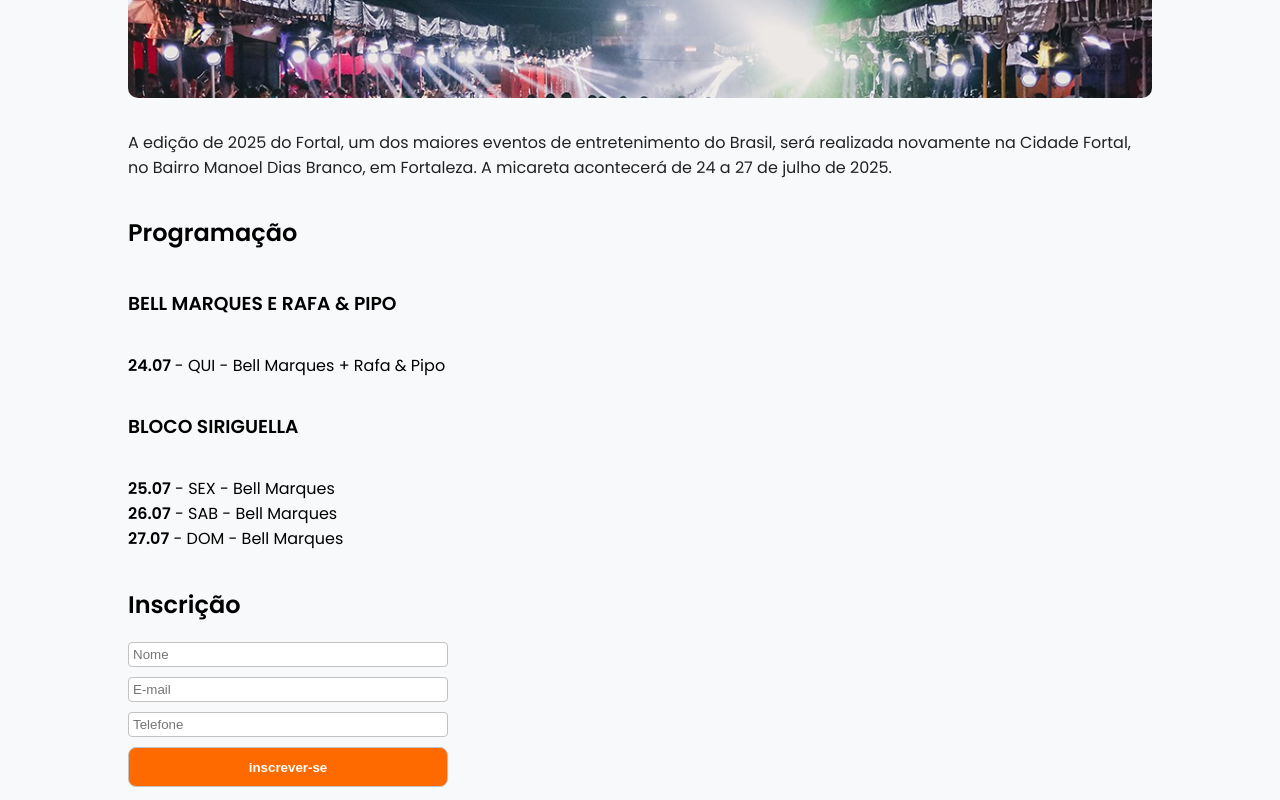
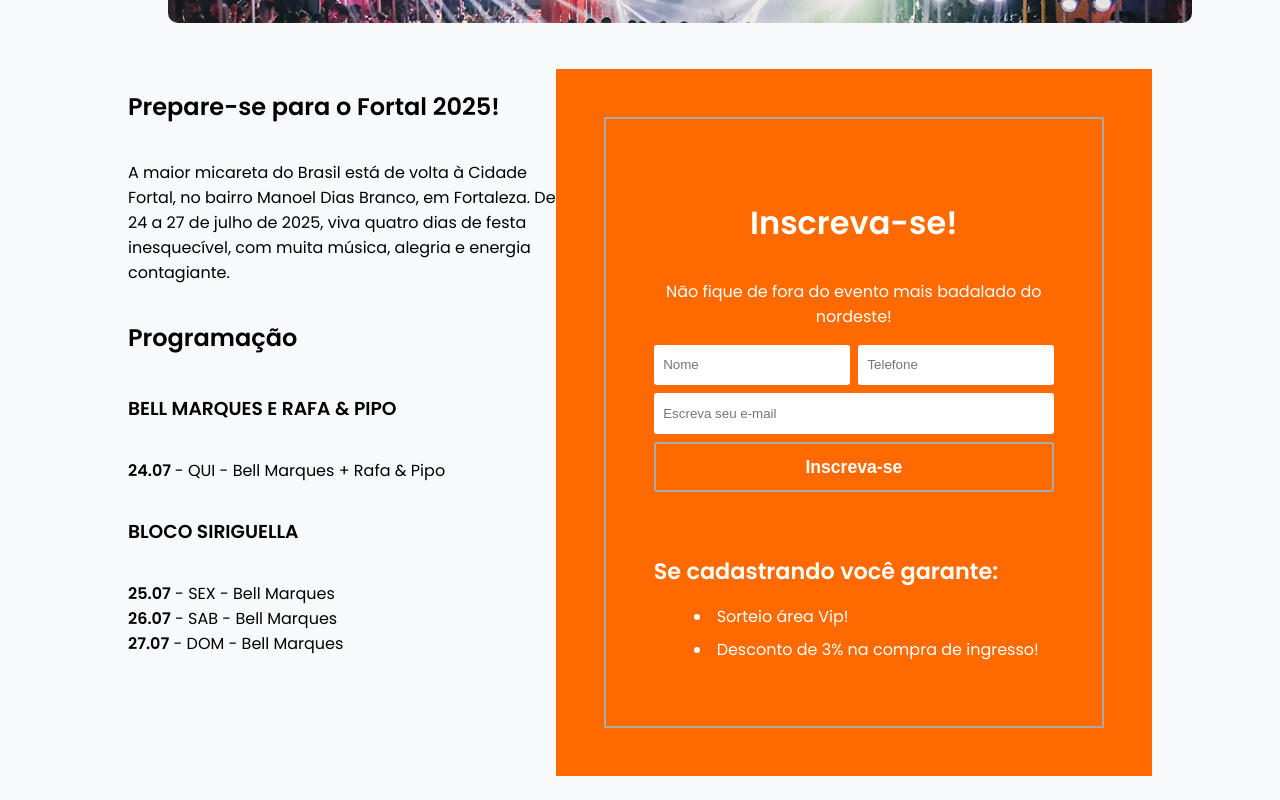
Before and after one commit to Rafaelmacie/Fortal2025, a plain HTML site: page index.html in a window 1280 px wide. Shown: the part 700-1500 px from the top of the page. Drawn offline with Linux system fonts and the light colour scheme.

Commit message:
realizando altera~cao visual no formulario, Keven goncalves

```diff
--- a/index.html
+++ b/index.html
@@ -14,13 +14,14 @@
     </header>
     <main>
     <article class="secao-sobre">
-        <h2>Sobre o evento</h2>
         <figure>
             <img src="images/Sobre.jpg" alt="Banner do evento de 2025"> <figcaption>Banner fortal 2025</figcaption>
         </figure>
-        <p>A edição de 2025 do Fortal, um dos maiores eventos de entretenimento do Brasil, será realizada novamente na Cidade Fortal, no Bairro Manoel Dias Branco, em Fortaleza. A micareta acontecerá de 24 a 27 de julho de 2025.</p>
     </article>
+    <div id="sub-container">
     <article class="programacao">
+        <h1>Prepare-se para o Fortal 2025!</h1>
+        <p>A maior micareta do Brasil está de volta à Cidade Fortal, no bairro Manoel Dias Branco, em Fortaleza. De 24 a 27 de julho de 2025, viva quatro dias de festa inesquecível, com muita música, alegria e energia contagiante.</p>
         <h2>Programação</h2>
         <h3>BELL MARQUES E RAFA & PIPO</h3>
         <p> <strong> 24.07 </strong> - QUI - Bell Marques + Rafa & Pipo</p>
@@ -28,16 +29,36 @@
         <p> <strong>25.07</strong> - SEX - Bell Marques<br>
             <strong>26.07</strong> - SAB - Bell Marques<br>
             <strong>27.07</strong> - DOM - Bell Marques </p>
+
     </article>
-        <form class="formulario">
-            <h2>Inscrição</h2>
-            <input type="text" placeholder="Nome">
-            <input type="email" placeholder="E-mail">
-            <input type="tel" placeholder="Telefone">
-            <input type="submit" value="inscrever-se" id="botao">
-        </form>
+
+        <div id="form-container">
+            <div id="form-inner">
+                <h3>Inscreva-se!</h3>
+                    <p>Não fique de fora do evento mais badalado do nordeste!</p>
+                        <form id="register-form">
+                            <div id="name-container">
+                                <input type="text" name="name" id="name" placeholder="Nome">
+                                <input type="text" name="last-name" id="last-name" placeholder="Telefone">
+
+                            </div>
+                                <input type="email" name="email" id="email" placeholder="Escreva seu e-mail">
+                                <input type="submit" value="Inscreva-se">
+                        </form>
+                            <div id="benefits">
+                                <h4>Se cadastrando você garante:</h4>
+                                <ul>
+                                    <li>Sorteio área Vip!</li>
+                                    <li>Desconto de 3% na compra de ingresso!</li>
+                                </ul>
+                            </div>
+            </div>
+        </div>
+
+    </div>
     <article class="secao-galeria">
-            <h2>Galeria</h2>
+        <h2>Galeria</h2>
+
             <div class="galeria">
                 <figure>
                     <img src="images/about.jpg" alt="Banda se apresentando no show de 2022">
--- a/style.css
+++ b/style.css
@@ -46,10 +46,11 @@
     display: flex;
     flex-direction: column;
     justify-content: center;
-    align-items: center;
+    margin-bottom: 30px;
 }
 
 .secao-sobre figure {
+
     width: 100%;
     aspect-ratio: 16 / 9;
     overflow: hidden;
@@ -62,40 +63,108 @@
     object-fit: cover;
     display: block;
 }
+
 .secao-sobre p {
     color: #222;
 }
+
 .programacao {
     width: 100%;
     display: flex;
     flex-direction:column;
     align-items: left;
 }
-.formulario {
+
+#sub-container{
+    display: flex;
     width: 100%;
-    margin-bottom: 30px;
+}
+
+#form-container{
+    flex: 1;
+    background-color: #ff6a00;
+    color: #ffffff;
+}
+
+#form-inner{
+    margin: 3rem;
+    padding: 3rem;
+    border: 2px solid #aaa;
+    text-align: center;
     display: flex;
     flex-direction: column;
-    align-items: left;
-    justify-content: left;
+    align-items: center;
+
 }
-.formulario input:first-of-type {
-    margin-top: 0;
+
+#form-inner h3{
+    font-size: 2rem;
+    margin-bottom: 1rem;
 }
-.formulario input{
-    padding: 4px;
-    margin-top: 10px;
-    border: 1px solid #C2C2C2;
-    border-radius: 4px;
-    width: 20rem;
+
+#form-inner p{
+
+    margin-bottom: 1rem;
 }
-#botao{
-    color: #FFFFFF;
-    height: 3em;
-    font-weight: 600;
-    background-color:#ff6a00 ;
-    border-radius: 8px;
+
+#register-form{
+    display: flex;
+    flex-direction: column;
+    gap: 0.5rem;
+    margin-bottom: 2rem;
 }
+
+#name-container{
+    display: flex;
+    gap: 0.5rem;
+}
+
+#register-form input{
+    padding: 0.8rem 0.6rem;
+    border: none;
+    border-radius: 3px;
+}
+
+#email{
+    min-width: 100%;
+}
+
+#register-form input[type="submit"]{
+    background-color: transparent;
+    color: #fff;
+    border: 2px solid #aaa;
+    font-size: 1.1rem;
+    font-weight: bold;
+    cursor: pointer;
+    transition: 0.4s;
+
+}
+
+#register-form input[type="submit"]:hover{
+  background-color: #fff;
+  color: #272932;
+
+}
+
+#benefits{
+    text-align: left;
+    align-self: start;
+}
+
+#benefits h4{
+    font-size: 1.4rem;
+    margin-bottom: 1rem;
+}
+
+#benefits ul{
+    list-style-position: inside;
+}
+
+#benefits li{
+    margin-bottom: 0.5rem;
+}
+
+
 
 
 
@@ -104,8 +173,10 @@
 
 .secao-galeria{
     width: 100%;
+    margin-top: 30px;
 }
 .galeria {
+    margin-top: 30px;
     display: flex;
     flex-wrap: wrap;
     gap: 1rem;
```
Also changed, not shown: 1 other file.
